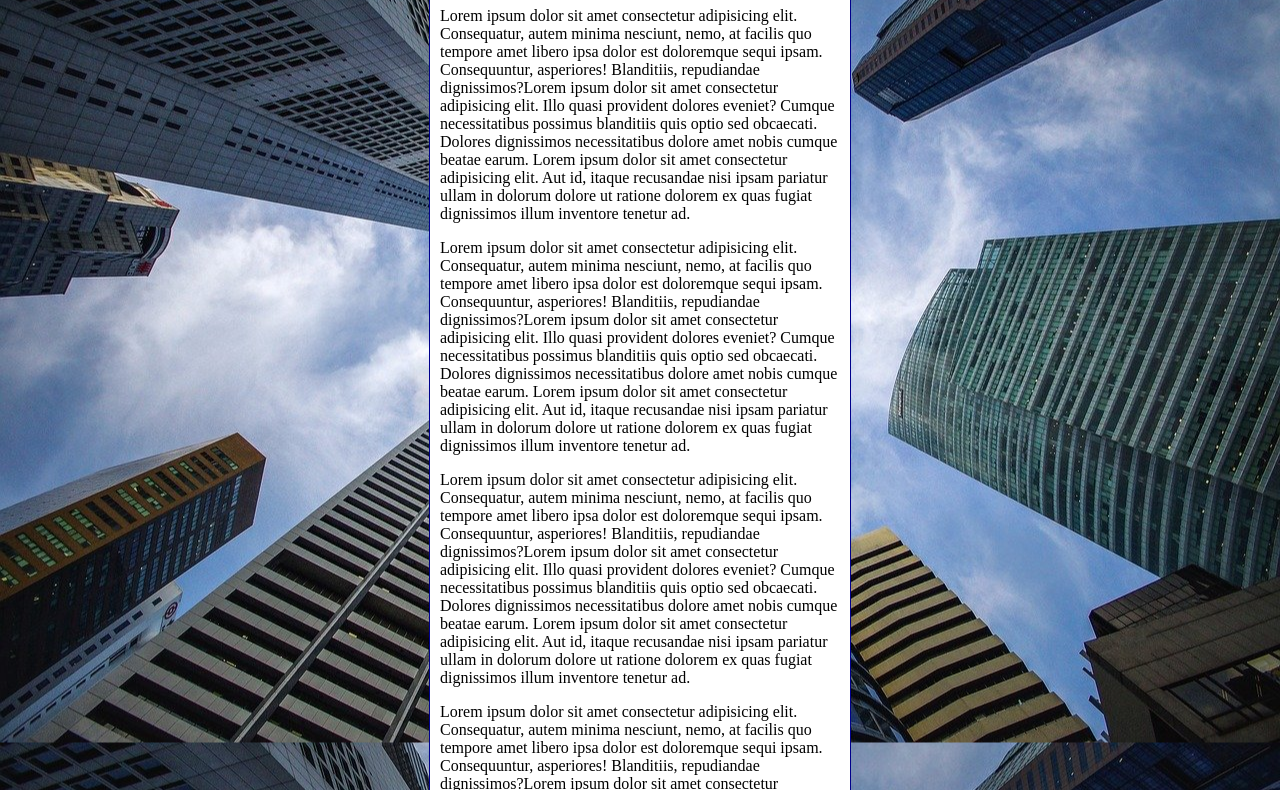
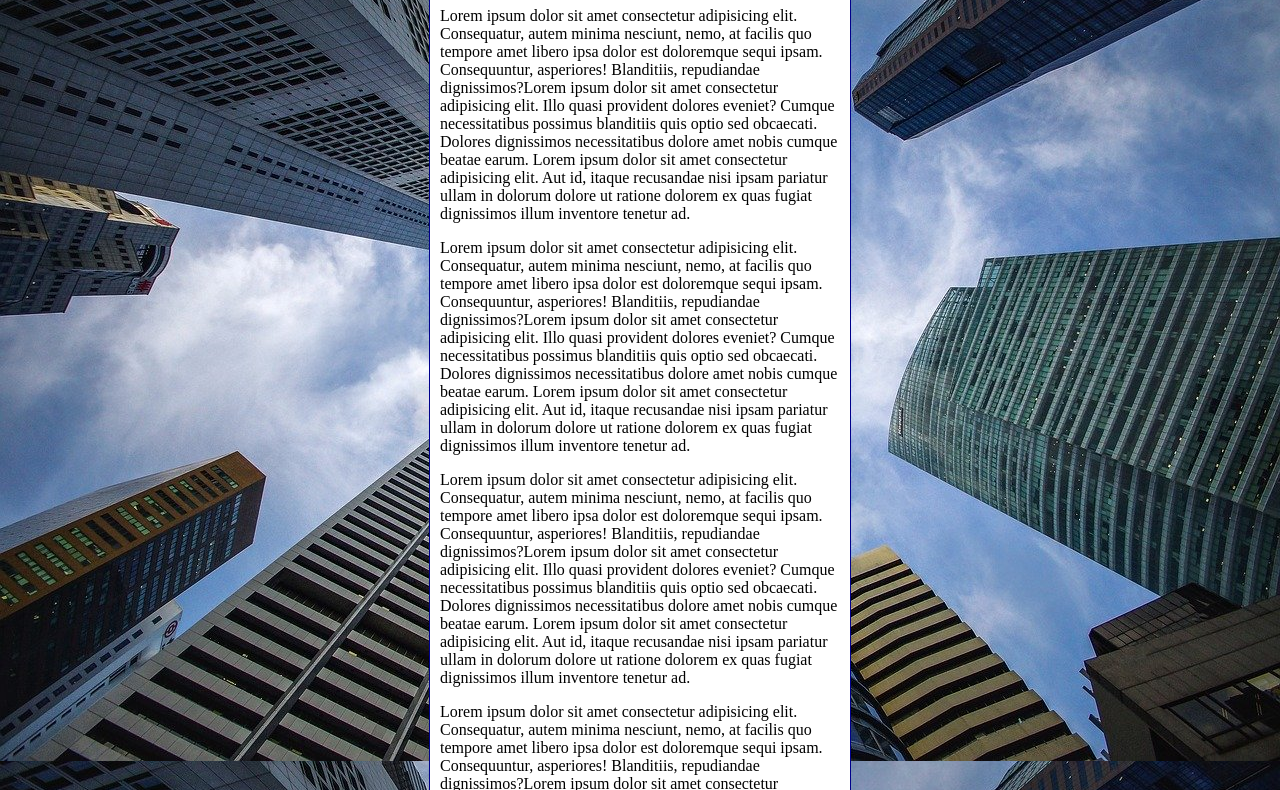
Before and after one commit to nubextremis/html-css, a plain HTML site: page exercicios/ex022/fundo006.html in a window 1280 px wide. Shown: the part 92-882 px from the top of the page. Drawn offline with Linux system fonts and the light colour scheme.

Commit message:
Update fundo006.html

```diff
--- a/exercicios/ex022/fundo006.html
+++ b/exercicios/ex022/fundo006.html
@@ -8,16 +8,20 @@
     <style>
         body {
             height: 100vh;
-            background-color: black;
-            background-image: url('imagens/wallpaper002.jpg');
-            background-position: center center;
-            background-repeat: repeat-y;
+            background: black url('imagens/wallpaper002.jpg') center center no-repeat fixed;
             background-size: cover;
+
+            /*Shorthand - background
+            |   color > image > position > repeat > [size]
+            |   > attachment
+            */
+
+
         }
 
         main {
             background-color: white;
-            width: 400px;
+            max-width: 400px;
             padding: 10px;
             margin: auto;
             border: 1px solid darkblue;
```
